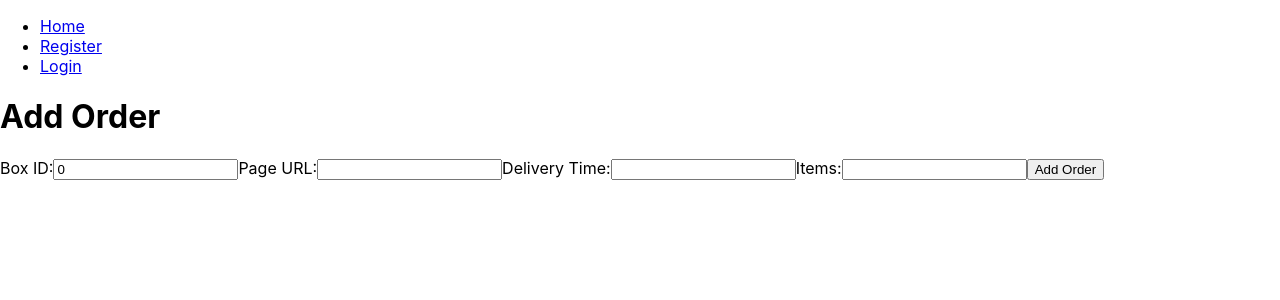
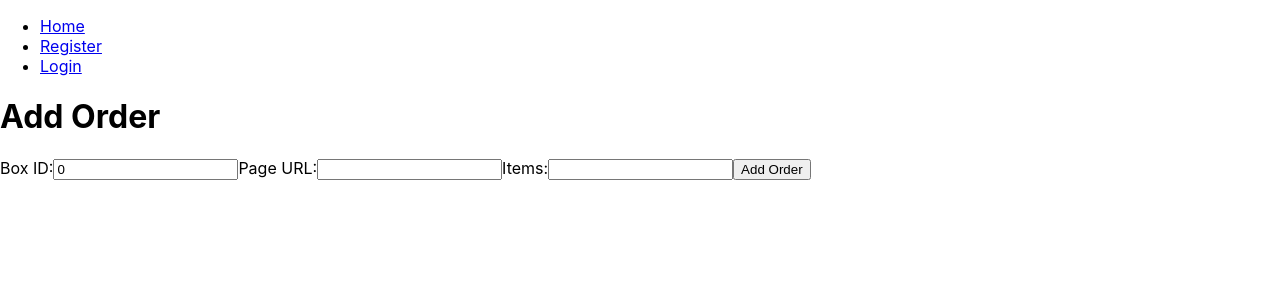
Before and after one commit to Golobcek02/Pametni-Paketnik-Frontend, a React (Create React App) app: page /addOrder in a window 1280 px wide. Shown: the top 300 px of the page. Built offline with nearby package versions, Linux system fonts and the light colour scheme.

Commit message:
Set the deafult time to empty string, preventet UserOrders site crashing

```diff
--- a/src/Components/UserOrders/AddOrder.jsx
+++ b/src/Components/UserOrders/AddOrder.jsx
@@ -58,13 +58,6 @@ export function AddOrder() {
                 value={pageUrl}
                 onChange={(e) => setPageUrl(e.target.value)}
             />
-            <label htmlFor="deliveryTime">Delivery Time:</label>
-            <input
-                type="text"
-                id="deliveryTime"
-                value={deliveryTime}
-                onChange={(e) => setDeliveryTime(e.target.value)}
-            />
             <label htmlFor="items">Items:</label>
             <input
                 type="text"
--- a/src/Components/UserOrders/DisplayOrders.jsx
+++ b/src/Components/UserOrders/DisplayOrders.jsx
@@ -26,7 +26,7 @@ export function DisplayOrders() {
                     <p>Order ID: {order.ID}</p>
                     <p>Status: {order.Status}</p>
                     {order.PageUrl && <p>Page URL: {order.PageUrl}</p>} {/* Conditional rendering for PageUrl */}
-                    {order.DeliveryTime && <p>Delivery Time: {order.DeliveryTime}</p>} {/* Conditional rendering for DeliveryTime */}
+                    <p>Delivery Time: {order.DeliveryTime ? order.DeliveryTime : 'pending'}</p>
                     {order.Items && (
                         <div>
                             <p>Items:</p>
```
